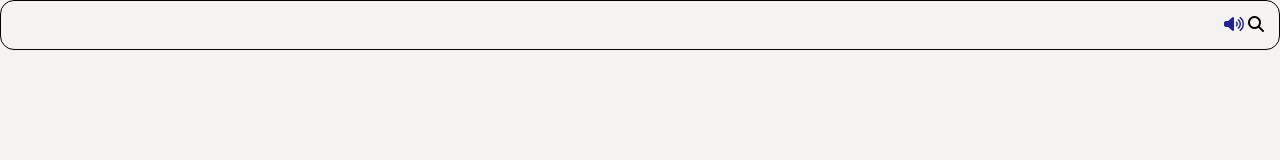
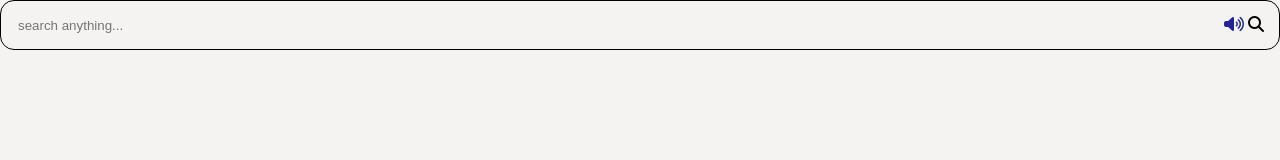
Before and after one commit to emperor1239182/search, a plain HTML site: page index.html in a window 1280 px wide. Drawn offline with Linux system fonts and the light colour scheme.

Commit message:
placeholder

```diff
--- a/index.html
+++ b/index.html
@@ -11,7 +11,7 @@
     <div class="container">
 
         <div class="search-field">
-            <input id="input" >
+            <input id="input" placeholder="search anything...">
             <span>
     <i class="fa-solid fa-volume-high" onclick="speak()" style="color: rgb(35, 35, 148);"></i>
      <i class="fa-solid fa-magnifying-glass" id="search"></i>
```
